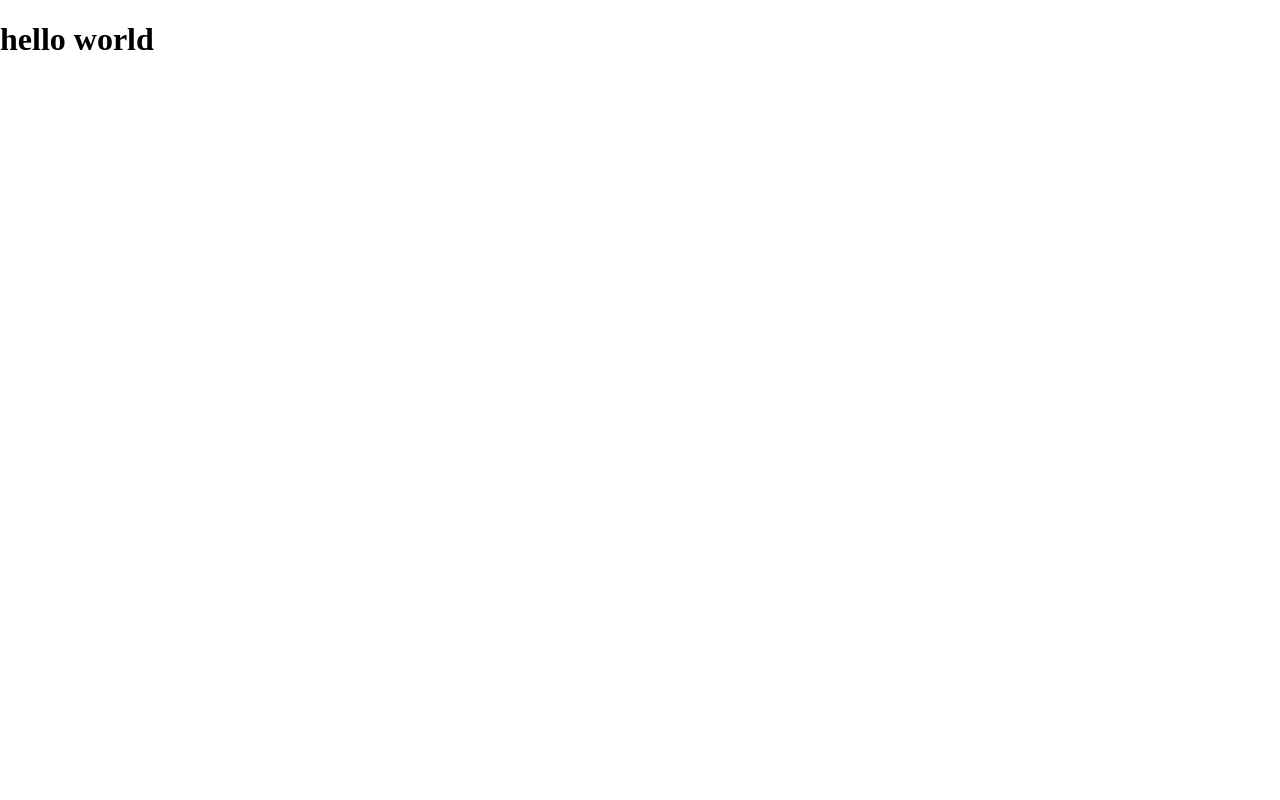
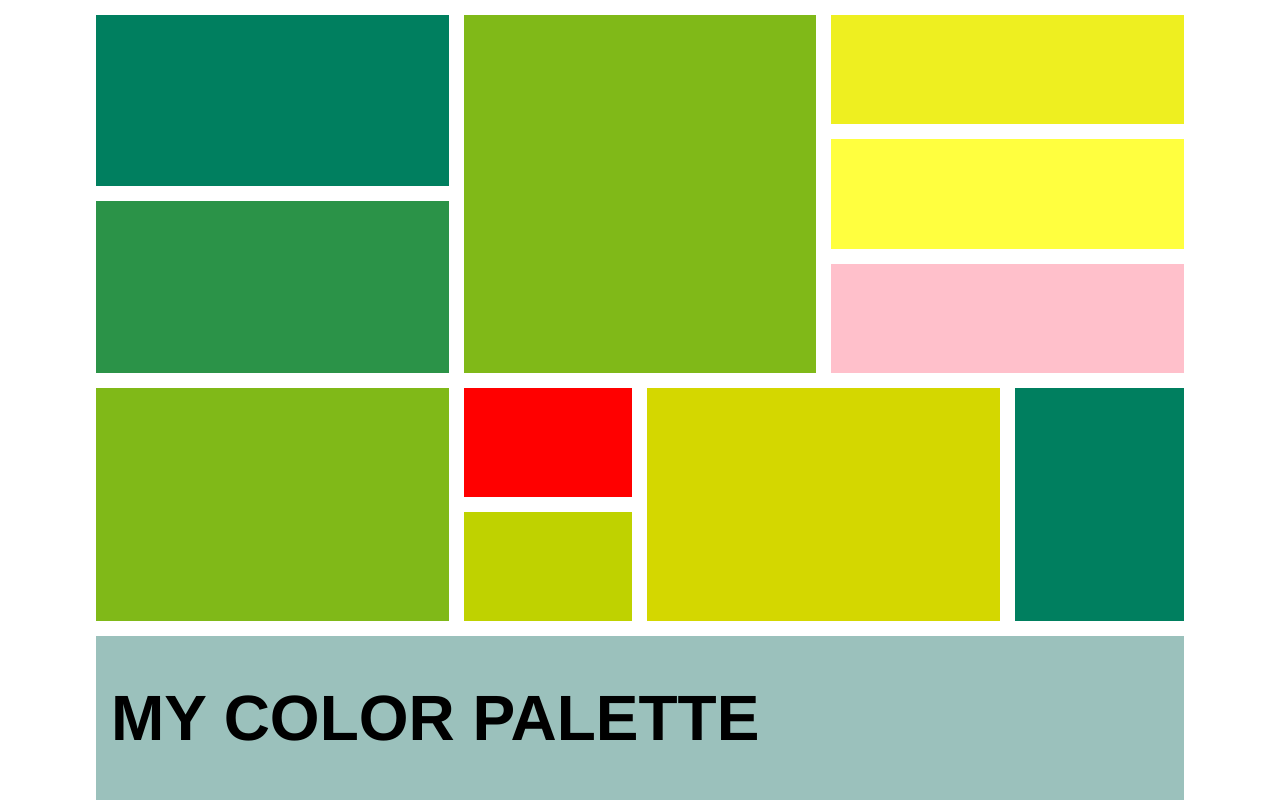
Before and after one commit to linneaandersson1/color_palette, a plain HTML site: page index.html in a window 1280 px wide. Drawn offline with Linux system fonts and the light colour scheme.

Commit message:
grid done

```diff
--- a/index.html
+++ b/index.html
@@ -3,12 +3,25 @@
 <head>
     <meta charset="UTF-8">
     <meta http-equiv="X-UA-Compatible" content="IE=edge">
-    <meta name="viewport" content="="width=device-width, inital-scale=1.0">
+    <meta name="viewport" content="width=device-width, inital-scale=1.0">
     <link rel="stylesheet" href="styles/normalize.css">
-    <link rel="stylesheet" href="styles/normalize.css">
+    <link rel="stylesheet" href="styles/index.css">
     <title>Color palette</title>
 </head>
 <body>
-    <h1>hello world</h1>
+    <div class="grid_container">
+        <div class="grid_element first"></div>
+        <div class="grid_element second"></div>
+        <div class="grid_element third"></div>
+        <div class="grid_element fourth"></div>
+        <div class="grid_element fifth"></div>
+        <div class="grid_element sixth"></div>
+        <div class="grid_element seventh"></div>
+        <div class="grid_element eighth"></div>
+        <div class="grid_element nineth"></div>
+        <div class="grid_element tenth"></div>
+        <div class="grid_element eleventh"></div>
+    </div>
+    <div class="heading"><h1>MY COLOR PALETTE</h1></div>
 </body>
 </html>
--- a/styles/index.css
+++ b/styles/index.css
@@ -0,0 +1,106 @@
+body {
+    background: #FFF;
+    height: 100vh;
+    display: flex;
+    justify-content: center;
+    align-items: center;
+    flex-direction: column;
+}
+
+.heading {
+    background-color: #9BC1BC;
+    width: 85vw;
+    margin-top: 15px;
+}
+
+h1 {
+    font-family: Helvetica Neue;
+    font-style: normal;
+    font-weight: bold;
+    font-size: 64px;
+    line-height: 78px;
+    text-transform: uppercase;
+    margin-left: 15px;
+    color: #000000;
+}
+
+.grid_container { /* grid parent */
+    display: grid;
+    grid-template-columns: repeat(6, 1fr);
+    grid-template-rows: repeat(10, 1fr);
+    grid-gap: 15px;
+    width: 85%;
+    height: 80%;
+    margin-top: 15px;
+}
+
+/* .gird_element {
+    overflow: hidden;
+    position: relative;
+} */
+
+.first {
+    background: #007F5F;
+    grid-row: 1 / 4;
+    grid-column: 1 / 3;
+}
+
+.second {
+    background: #2B9348;
+    grid-row: 4 / 7;
+    grid-column: 1 / 3;
+}
+
+.third {
+    background: #80B918;
+    grid-row: 7 / 11;
+    grid-column: 1 / 3;
+}
+
+.fourth {
+    background: #80B918;
+    grid-row: 1 / 7;
+    grid-column: 3 / 5;
+}
+
+.fifth {
+    background: #EEEF20;
+    grid-row: 1 / 3;
+    grid-column: 5 / 7;
+}
+
+.sixth {
+    background: #FFFF3F;
+    grid-row: 3 / 5;
+    grid-column: 5 / 7;
+}
+
+.seventh {
+    background: pink;
+    grid-row: 5 / 7;
+    grid-column: 5 / 7;
+}
+
+.eighth {
+    background: red;
+    grid-row: 7 / 9;
+    grid-column: 3 / 4;
+}
+
+.nineth {
+    background: #BFD200;
+    grid-row: 9 / 11;
+    grid-column: 3 / 4;
+}
+
+.tenth {
+    background: #D4D700;
+    grid-row: 7 / 11;
+    grid-column: 4 / 6;
+}
+
+.eleventh {
+    background: #007F5F;
+    grid-row: 7 / 11;
+    grid-column: 6 / 7;
+}
```
